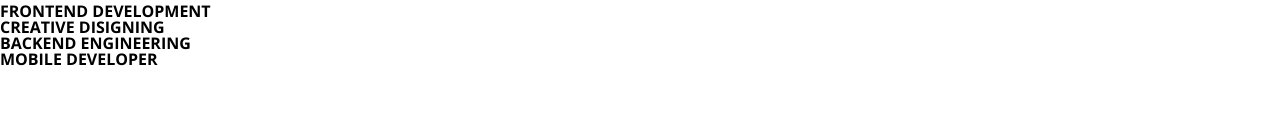
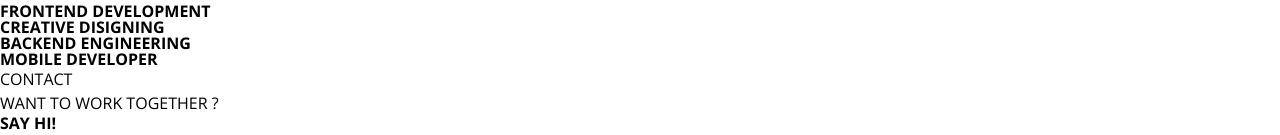
Before and after one commit to rehan-adi/Aqua_Dev, a React (Vite) app: page / in a window 1280 px wide. Shown: the part 1695-1830 px from the top of the page. Before the commit the page ends 1765 px from the top, so only its background shows below. Built offline with nearby package versions, Linux system fonts and the light colour scheme.

Commit message:
Contact update

```diff
--- a/src/Components/Home.jsx
+++ b/src/Components/Home.jsx
@@ -6,7 +6,7 @@ import { IoIosArrowRoundForward } from "react-icons/io";
 
 function Home() {
   return (
-    <main className='h-[480vh] w-auto text-black'>
+    <main className='h-[580vh] w-auto text-black'>
         <div className='flex h-[100vh] w-auto relative justify-center pt-16 px-28 items-center'>
         <div className='mb-20 mr-32'>
             <motion.h4
@@ -106,7 +106,7 @@ USERUSER<span className='font-extrabold'> EXPERIENCES.</span>
                  </div>
              </div>
          </div>
-         <div className='h-screen w-auto px-32 pt-16'>
+         <div className='h-[200vh] w-auto px-32 pt-16'>
                   <div className='flex justify-between   items-center'>
                 <h2 className='text-lg font-medium'>SERVICES</h2>
                 <h2 className='text-lg font-medium'>MORE ABOUT ME <IoIosArrowRoundForward className='inline-block mb-1 text-4xl' /> </h2>
@@ -125,8 +125,23 @@ USERUSER<span className='font-extrabold'> EXPERIENCES.</span>
              <div>
                 <h1 className='text-[130px] line-3 mt-20 font-extrabold'>BACKEND ENGINEERING</h1>
              </div>
-             <div className='ml-[530px]'>
+             <div className='ml-[520px]'>
                 <h1 className='text-[130px] line-3 mt-20 font-extrabold'><span className='ml-56'>MOBILE</span> DEVELOPER</h1>
+             </div>
+         </div>
+         <div className='h-[120vh] w-auto px-32 pt-40 text-base'>
+         <div className='flex justify-between   items-center'>
+                <h2 className='text-lg font-medium'>CONTACT</h2>
+             </div>
+             <div className='flex flex-col justify-center items-center'>
+             <div className='border-t-2 mt-6 border-black w-[1270px]'>
+
+             </div>
+             </div>
+             <div className='flex justify-center mt-36 items-center flex-col'>
+             <h3 className='text-sm '>WANT TO WORK TOGETHER ?</h3>
+              <h1 className='text-[175px] line-3 mt-12 font-extrabold'>SAY HI!</h1>
+              <h1 className='text-[111px] mt-20 font-bold'>HELLO@AQUADEV.SITE</h1>
              </div>
          </div>
     </main>
```
